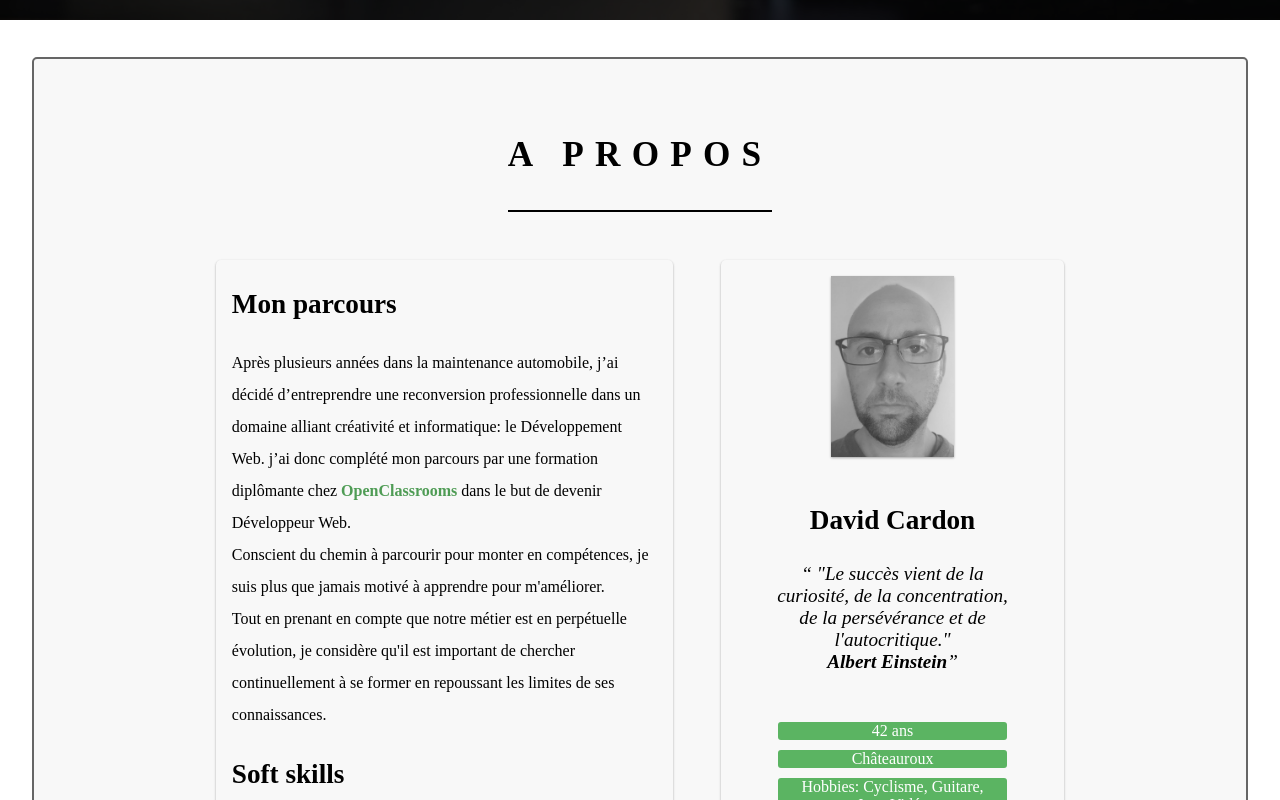
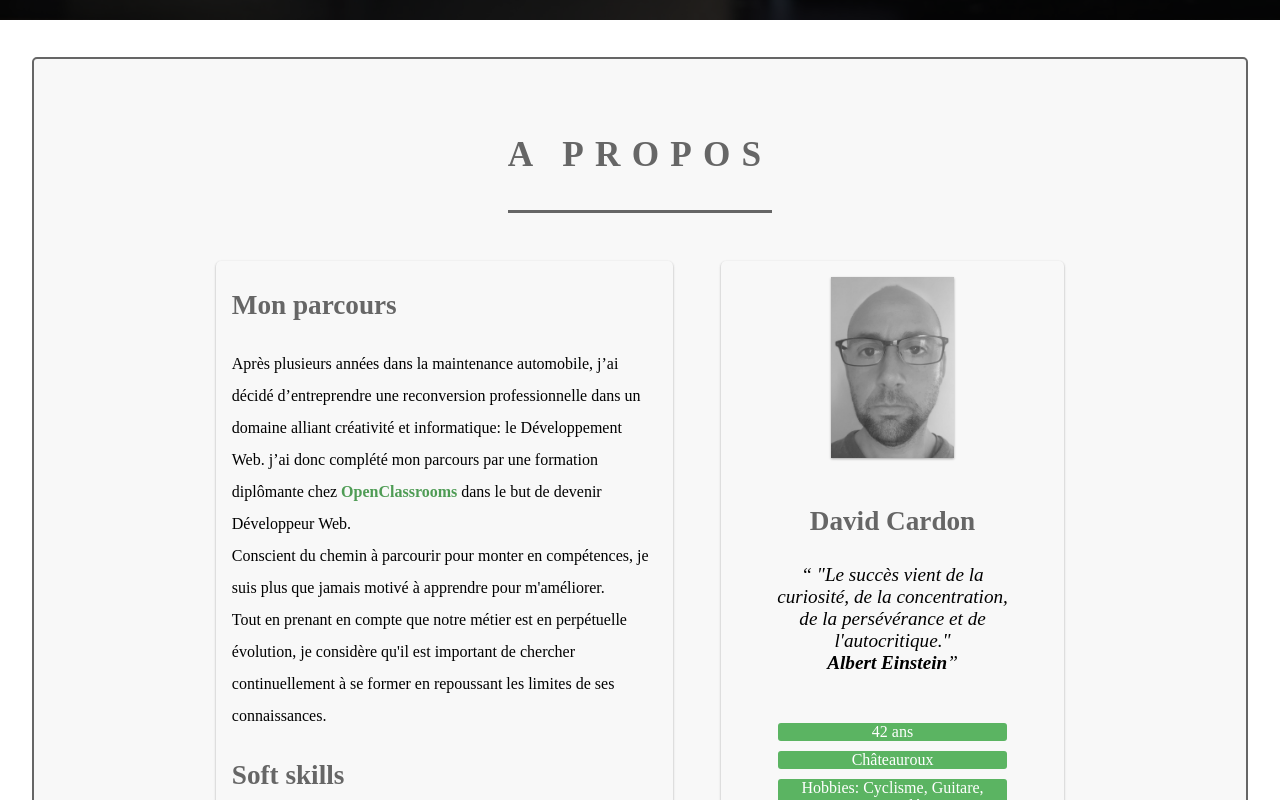
Before and after one commit to davidotch/portfolio, a React (Create React App) app: page / in a window 1280 px wide. Shown: the part 780-1580 px from the top of the page. Built offline with nearby package versions, Linux system fonts and the light colour scheme; a web font is replaced by a local one.

Commit message:
fix color

```diff
--- a/src/sass/base/_base.scss
+++ b/src/sass/base/_base.scss
@@ -15,15 +15,17 @@ li {
 }
 
 h2 {
+    color: #666;
     text-transform: uppercase;
     letter-spacing: 0.7rem;
     font-weight: bold;
     font-size: 2.2em;
-    border-bottom: 2px solid #000;
+    border-bottom: 3px solid #666;
     padding-bottom: 1em;
 }
 
 h3 {
+    color: #666;
     font-size: 1.7em;
     margin: 1em 0em;
 }
```
